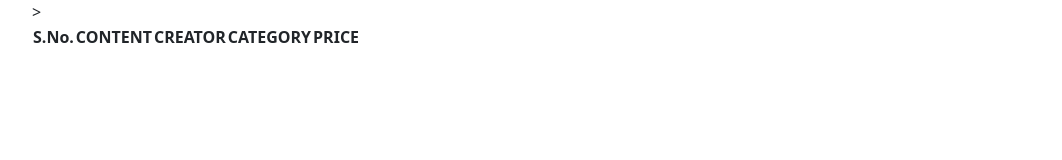
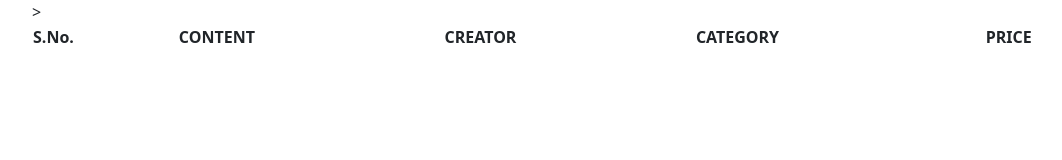
Before and after one commit to vikash18o19/Inayat-Admin, a plain HTML site: page View.html in a window 1280 px wide. Shown: the whole page, without its empty margins (50-1112 px from the left). Drawn offline with Linux system fonts and the light colour scheme; no server answers.

Commit message:
added spacing in view page

```diff
--- a/View.html
+++ b/View.html
@@ -20,7 +20,7 @@
 
 
     <div class="container mt">
-        <table class="Table">
+        <table class="Table" style="width: 100%;">
             <thead>
                 <th>S.No. </th>
                 <th>CONTENT </th>
```
Also changed, not shown: Add.html (+1 -0 lines).
